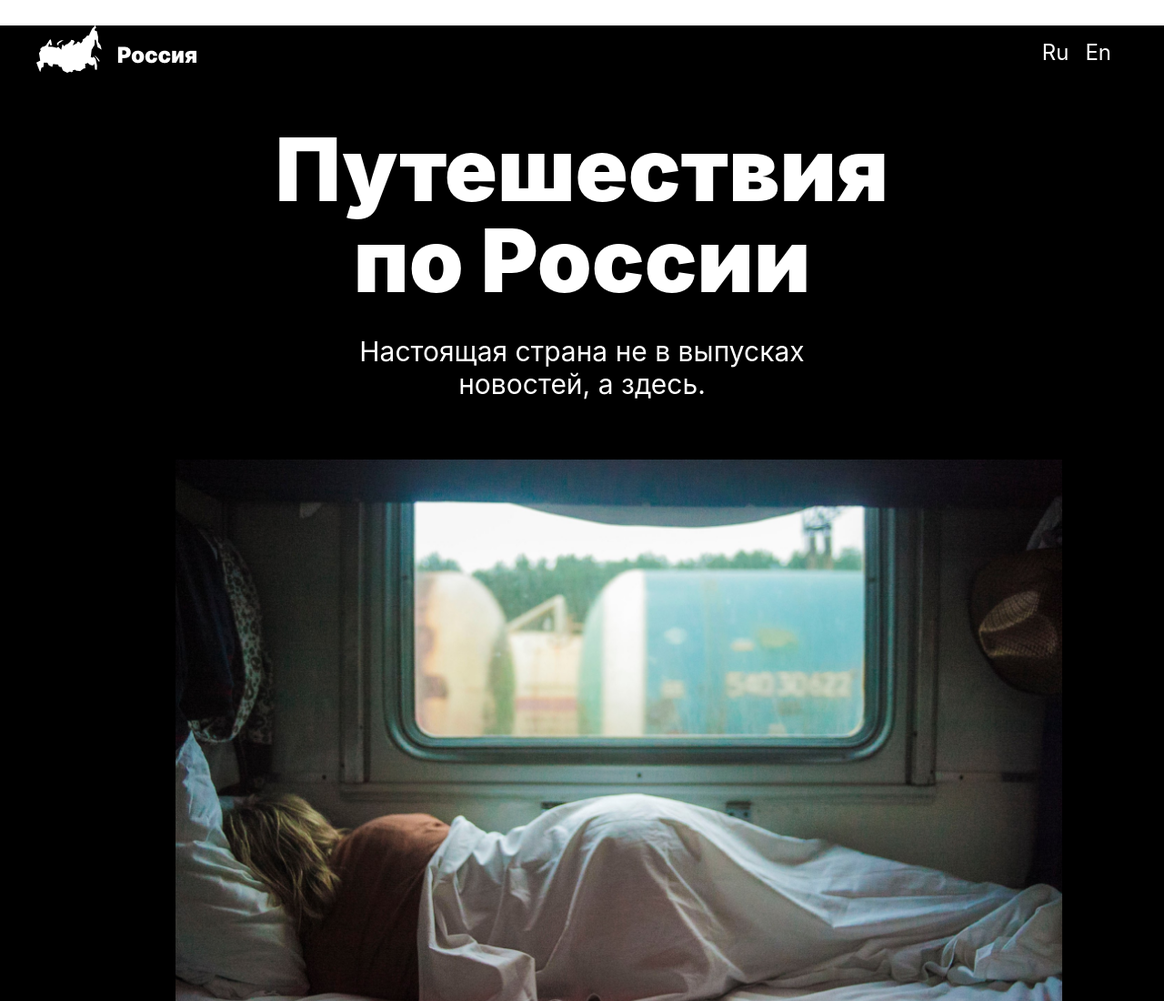
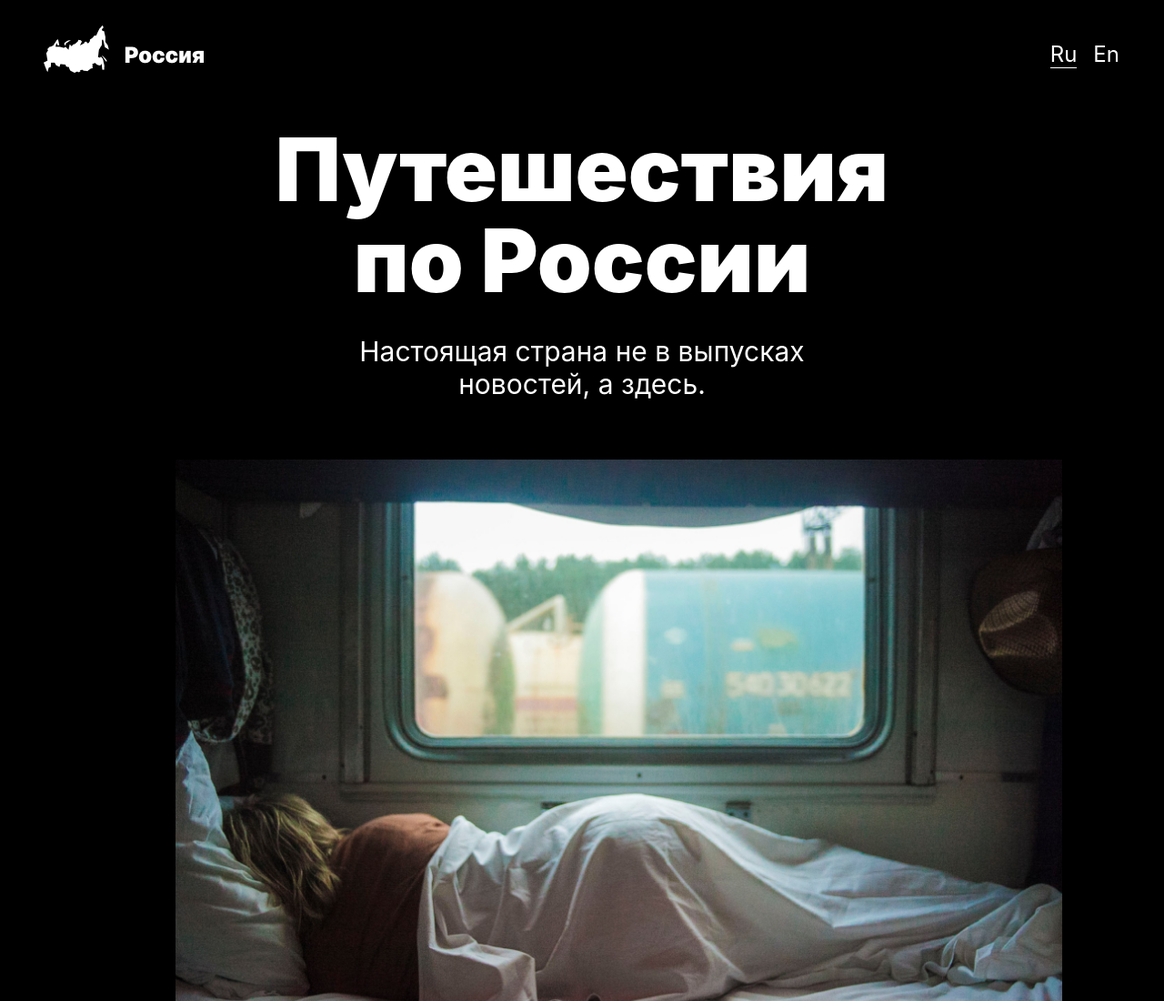
Before and after one commit to CpTrader/russian-travel, a plain HTML site: page index.html in a window 1280 px wide. Shown: the top 1100 px of the page at 91% size. Drawn offline with Linux system fonts and the light colour scheme; a web font is replaced by a local one.

Commit message:
header css

```diff
--- a/index.html
+++ b/index.html
@@ -11,10 +11,10 @@
 <body>
     <div class="page">
         <header class="header">
-            <img class="header__logo" src="/images/__logo.png">
+            <div class="header__logo"></div>
             <ul class="header__lang-links">
-                <li><a href="#" class="header__lang-link">Ru</a></li>
-                <li><a href="#" class="header__lang-link">En</a></li>
+                <li class="header__lang-link header__lang-link_underline">Ru</li>
+                <li class="header__lang-link">En</li>
             </ul>
         </header>
         <main class="content">
--- a/pages/index.css
+++ b/pages/index.css
@@ -9,45 +9,58 @@
 
 .page {
     background-color: #000000;
-    max-width: 1280px;
     margin: 0 auto;
     font-family: 'Inter', Arial, sans-serif;
+    min-width: 320px;
+    color: #fff;
+    -webkit-font-smoothing: antialiased;
+    -moz-osx-font-smoothing: grayscale;
+    -webkit-text-size-adjust: 100%;
+    -ms-text-size-adjust: 100%;
+    -moz-text-size-adjust: 100%;
 }
 
 .header {
+    padding: 28px 48px 0;
     display: flex;
+    align-items: flex-end;
     justify-content: space-between;
-    max-width: 1200px;
-    height: 52px;
-    margin: 28px auto;
 }
 
 .header__logo {
+    background-image: url(../images/__logo.png);
     width: 176px;
     height: 52px;
+    background-size: contain;
+    background-repeat: no-repeat;
+    background-position: center;
 }
 
 .header__lang-links {
-    list-style: none;
-    display: flex;
+    margin: 0;
+    padding: 5px 0;
+    list-style-type: none;
+    display: grid;
+    grid-template-columns: 1fr 1fr;
+    grid-template-rows: 1fr;
+    grid-gap: 18px;
 }
 
 .header__lang-link {
+    font-family: 'Inter', Arial, sans-serif;
     font-style: normal;
-    font-weight: 400;
+    font-weight: normal;
     font-size: 24px;
     line-height: 28px;
-    text-align: right;
-    text-decoration: none;
-    color: #FFFFFF;
-    padding-right: 18px;
 }
 
-.header__lang-link:focus {
-    text-decoration: underline;
+.header__lang-link_underline {
+    border-bottom: white solid 1px;
 }
 
-.content {}
+.content {
+    padding-bottom: 68px;
+}
 
 .lead {
     width: 985px;
```
